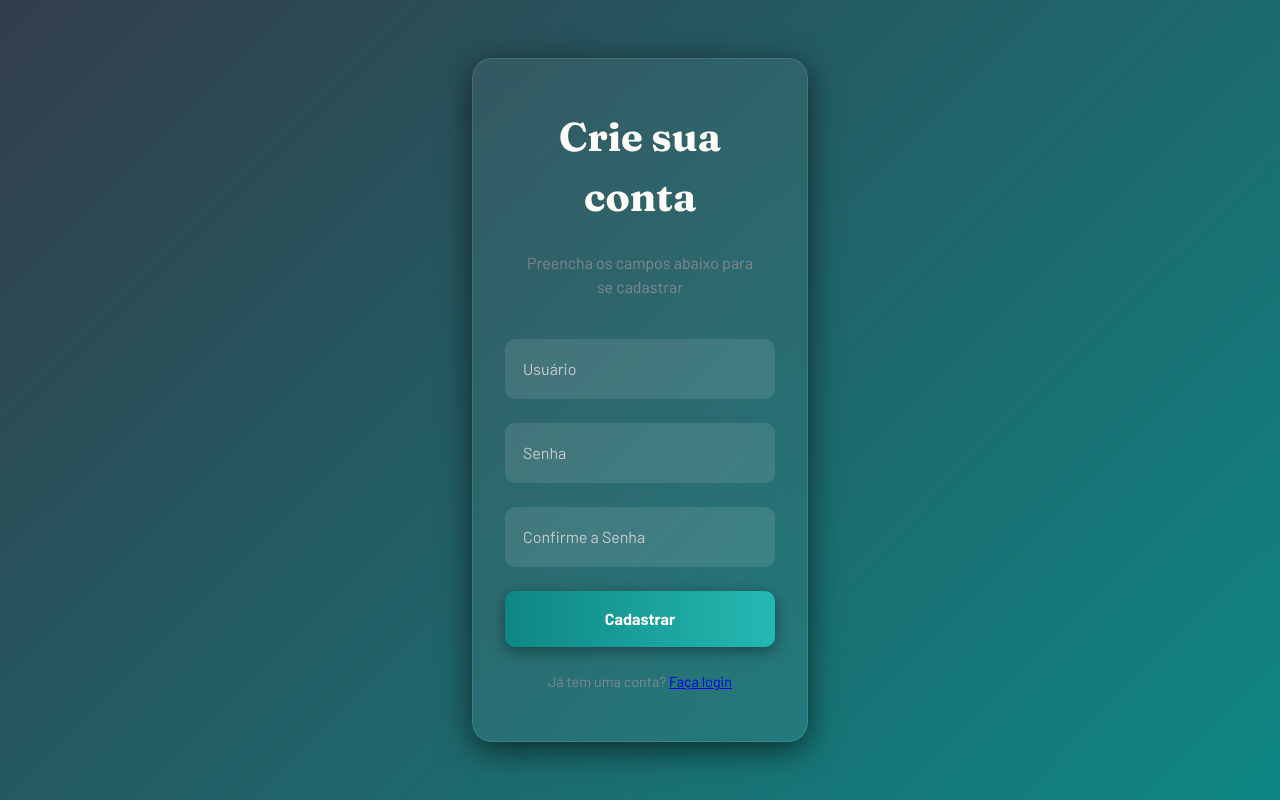
After one commit to viniciusshenri96/-REFACTORATION--Coffeeroasters-subscription-site-, a Django app: template coffe_app/core/templates/pages/login/cadastro.html in a window 1280 px wide. The commit adds this page. Run offline with Django 5.2, Linux system fonts and the light colour scheme; the template is opened without the code that fills it, so the values that code supplies are empty.

Commit message:
criação da tela de login

```diff
--- /dev/null
+++ b/coffe_app/core/static/css/pages/login/cadastro.css
@@ -0,0 +1,145 @@
+/* VARIABLES */
+:root {
+  --color-darkCyan: #0e8784;
+  --color-darkGreyBlue: #333d4b;
+  --color-paleOrange: #fdd6ba;
+  --color-lightCream: #fefcf7;
+  --color-grey: #83888f;
+
+  /* COLORS TEXT */
+  --color-primary-text: #fefcf7;
+  --color-second-text: #333d4b;
+  --color-third-text: #83888f;
+
+  /* BACKGROUND COLOR */
+  --color-bg-primary: #fefcf7;
+  --color-bg-second: #2c343e;
+}
+
+body {
+  background: linear-gradient(
+    135deg,
+    var(--color-darkGreyBlue),
+    var(--color-darkCyan)
+  );
+  font-family: "Barlow", sans-serif;
+  display: flex;
+  justify-content: center;
+  align-items: center;
+  height: 100vh;
+  overflow: hidden;
+  animation: fadeIn 1s ease;
+}
+
+.cadastro-wrapper {
+  width: 100%;
+  max-width: 400px;
+  padding: 2rem;
+}
+
+.cadastro-card {
+  background: rgba(255, 255, 255, 0.05);
+  backdrop-filter: blur(25px);
+  border: 1px solid rgba(255, 255, 255, 0.1);
+  border-radius: 20px;
+  padding: 3rem 2rem;
+  box-shadow: 0 8px 32px rgba(0, 0, 0, 0.6);
+  display: flex;
+  flex-direction: column;
+  gap: 1.5rem;
+  animation: slideIn 0.8s ease forwards;
+}
+
+.cadastro-card h1 {
+  font-family: "Fraunces", serif;
+  font-size: 2.5rem;
+  color: var(--color-primary-text);
+  text-align: center;
+}
+
+.cadastro-card .subtitle {
+  color: var(--color-third-text);
+  text-align: center;
+  font-size: 1rem;
+  margin-bottom: 1rem;
+}
+
+.cadastro-card input {
+  padding: 1rem;
+  border-radius: 10px;
+  border: 2px solid transparent;
+  background-color: rgba(255, 255, 255, 0.1);
+  color: #fff;
+  font-size: 1rem;
+  transition: all 0.3s ease;
+}
+
+.cadastro-card input:focus {
+  outline: none;
+  border-color: var(--color-paleOrange);
+  background-color: rgba(255, 255, 255, 0.2);
+}
+
+.cadastro-card input::placeholder {
+  color: #ccc;
+}
+
+.cadastro-card button {
+  padding: 1rem;
+  background: linear-gradient(to right, var(--color-darkCyan), #25b8b2);
+  color: #fff;
+  font-size: 1rem;
+  font-weight: var(--fw-bold);
+  border: none;
+  border-radius: 10px;
+  cursor: pointer;
+  transition: all 0.3s ease;
+  box-shadow: 0 4px 15px rgba(0, 0, 0, 0.4);
+}
+
+.cadastro-card button:hover {
+  transform: scale(1.05);
+  box-shadow: 0 6px 25px rgba(0, 0, 0, 0.6);
+}
+
+.cadastro-card button:active {
+  transform: scale(0.95);
+}
+
+.cadastro-card .extra {
+  color: var(--color-third-text);
+  font-size: 0.9rem;
+  text-align: center;
+  cursor: pointer;
+  transition: color 0.3s;
+}
+
+.cadastro-card .extra:hover {
+  color: var(--color-paleOrange);
+}
+
+@keyframes fadeIn {
+  from {
+    opacity: 0;
+  }
+  to {
+    opacity: 1;
+  }
+}
+
+@keyframes slideIn {
+  from {
+    opacity: 0;
+    transform: translateY(40px);
+  }
+  to {
+    opacity: 1;
+    transform: translateY(0);
+  }
+}
+
+@media (max-width: 400px) {
+  .cadastro-card {
+    padding: 2rem 1rem;
+  }
+}
--- /dev/null
+++ b/coffe_app/core/static/css/reset/reset.css
@@ -0,0 +1,104 @@
+/* Fonte usada em exemplo no FrontEnd Mentor */
+
+/*
+
+font-family: "Fraunces"
+font-family: "Barlow"
+
+*/
+@import url('https://fonts.googleapis.com/css2?family=Fraunces:ital,opsz,wght@0,9..144,100..900;1,9..144,100..900&display=swap');
+@import url('https://fonts.googleapis.com/css2?family=Barlow:ital,wght@0,100;0,200;0,300;0,400;0,500;0,600;0,700;0,800;0,900;1,100;1,200;1,300;1,400;1,500;1,600;1,700;1,800;1,900&family=Fraunces:ital,opsz,wght@0,9..144,100..900;1,9..144,100..900&display=swap');
+/* VARIABLES CSS */
+:root {
+  /* COLORS */
+  --color-darkCyan: #0e8784;
+  --color-darkGreyBlue: #333d4b;
+  --color-paleOrange: #fdd6ba;
+  --color-lightCream: #fefcf7;
+  --color-grey: #83888f;
+
+  /* COLORS TEXT */
+  --color-primary-text: #fefcf7;
+  --color-second-text: #333d4b;
+  --color-third-text: #83888f;
+
+  /* BACKGROUND COLOR */
+  --color-bg-primary: #fefcf7;
+  --color-bg-second: #2c343e;
+
+/* LINE HEIGHT - TEXT */
+  --lh-xl: 0.48;
+  --lh-l: 1;
+  --lh-m: 1.2;
+  --lh-s: 1.12;
+  --lh-xs: 1.33;
+
+/* LINE HEIGHT - BODY */
+  --lh-body-m: 1.62;
+  --lh-body-s: 1.25;
+
+/* LINE HEIGHT - BUTTON */
+  --lh-button: 1.39;
+
+/* FONT-WEIGHT */
+  --fw-regular: 400;
+  --fw-bold: 700;
+  --fw-black: 900;
+}
+
+/* RESET CSS: REFERENCIA: https://www.joshwcomeau.com/css/custom-css-reset/  */
+/* 1. Use a more-intuitive box-sizing model */
+*, *::before, *::after {
+  box-sizing: border-box;
+}
+
+/* 2. Remove default margin */
+* {
+  margin: 0;
+}
+
+/* 3. Enable keyword animations */
+@media (prefers-reduced-motion: no-preference) {
+  html {
+    interpolate-size: allow-keywords;
+  }
+}
+
+body {
+  /* 4. Add accessible line-height */
+  line-height: 1.5;
+  /* 5. Improve text rendering */
+  -webkit-font-smoothing: antialiased;
+  font-family: "Fraunces";
+}
+
+/* 6. Improve media defaults */
+img, picture, video, canvas, svg {
+  display: block;
+  max-width: 100%;
+}
+
+/* 7. Inherit fonts for form controls */
+input, button, textarea, select {
+  font: inherit;
+}
+
+/* 8. Avoid text overflows */
+p, h1, h2, h3, h4, h5, h6 {
+  overflow-wrap: break-word;
+}
+
+/* 9. Improve line wrapping */
+p {
+  text-wrap: pretty;
+}
+h1, h2, h3, h4, h5, h6 {
+  text-wrap: balance;
+}
+
+/*
+  10. Create a root stacking context
+*/
+#root, #__next {
+  isolation: isolate;
+}
--- /dev/null
+++ b/coffe_app/core/templates/pages/login/cadastro.html
@@ -0,0 +1,36 @@
+{% load static %}
+
+<!DOCTYPE html>
+<html lang="pt-BR">
+  <head>
+    <meta charset="UTF-8" />
+    <meta name="viewport" content="width=device-width, initial-scale=1.0" />
+    <title>Cadastro</title>
+    <link rel="stylesheet" href="{% static 'css/reset/reset.css' %}" />
+    <link rel="stylesheet" href="{% static 'css/pages/login/cadastro.css' %}" />
+  </head>
+  <body>
+    <div class="cadastro-wrapper">
+      <form class="cadastro-card" method="POST" action="">
+        {% csrf_token %}
+        <h1>Crie sua conta</h1>
+        <p class="subtitle">Preencha os campos abaixo para se cadastrar</p>
+
+        <input type="text" name="username" placeholder="Usuário" required />
+        <input type="password" name="password" placeholder="Senha" required />
+        <input
+          type="password"
+          name="confirm_password"
+          placeholder="Confirme a Senha"
+          required
+        />
+
+        <button type="submit">Cadastrar</button>
+
+        <p class="extra">
+          Já tem uma conta? <a href="{% url 'login' %}">Faça login</a>
+        </p>
+      </form>
+    </div>
+  </body>
+</html>
```
Also changed, not shown: coffe_app/core/static/css/pages/login/login.css (+216 -0 lines), coffe_app/core/templates/pages/login/login.html (+42 -3 lines), coffe_app/core/static/img/logo.png (added).
